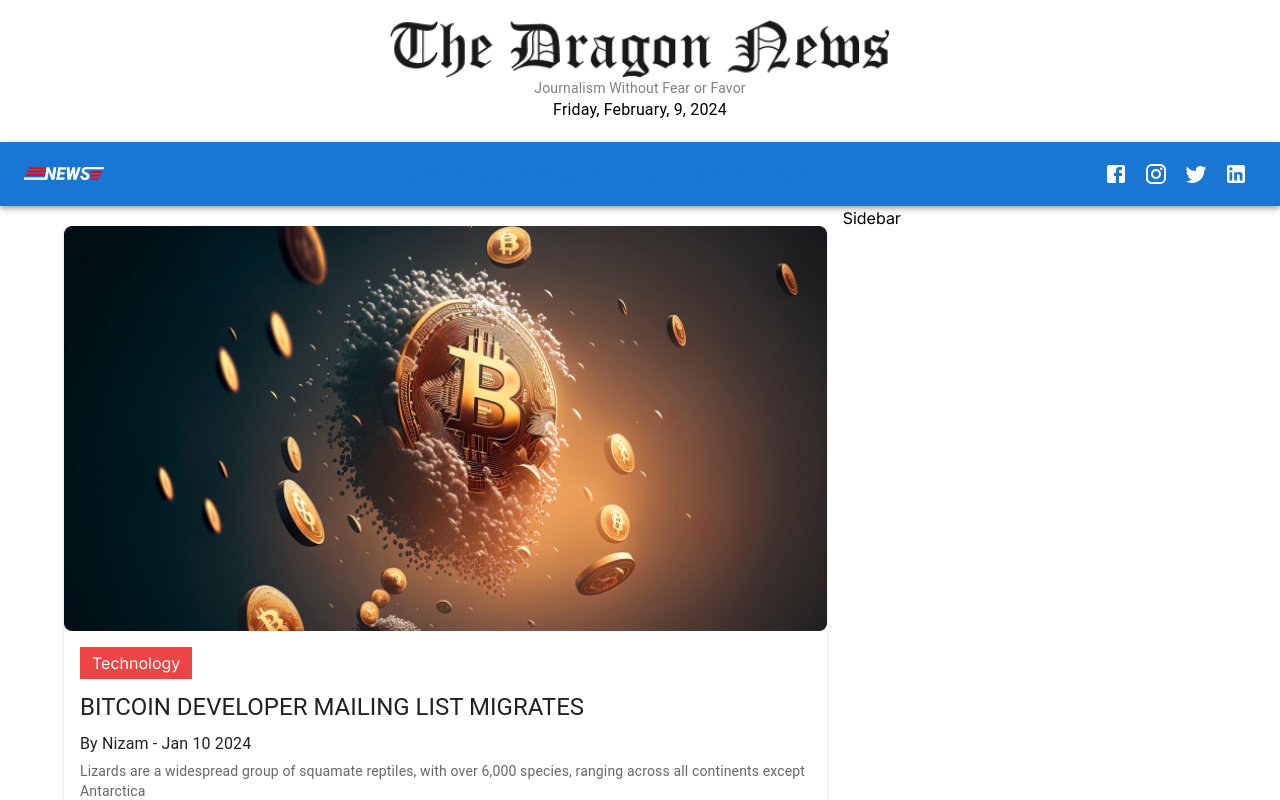
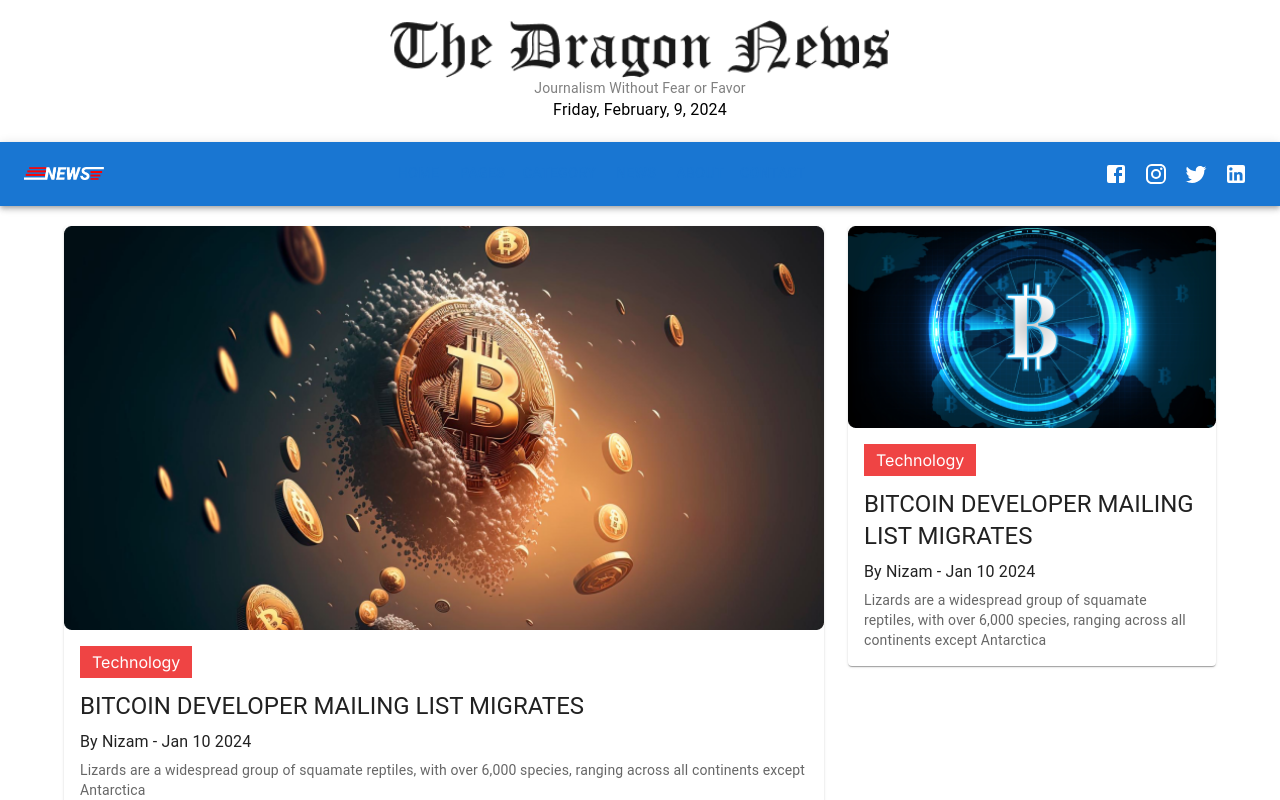
Before and after one commit to programmernizam/Dragon-News, a Next.js app: page / in a window 1280 px wide. Shown: the top 800 px of the page. Built offline with nearby package versions, Linux system fonts and the light colour scheme.

Commit message:
[Start] Design sidebar component

```diff
--- a/src/app/page.js
+++ b/src/app/page.js
@@ -1,15 +1,16 @@
 import LatestNews from '@/components/ui/LatestNews/LatestNews';
+import Sidebar from '@/components/ui/Sidebar/Sidebar';
 import Grid from '@mui/material/Grid';
 
 export default function HomePage() {
   return (
     <div>
-      <Grid container spacing={2}>
+      <Grid container spacing={3}>
         <Grid item xs={8}>
           <LatestNews />
         </Grid>
         <Grid item xs={4}>
-          <h2>Sidebar</h2>
+          <Sidebar />
         </Grid>
       </Grid>
     </div>
--- a/src/components/ui/LatestNews/LatestNews.js
+++ b/src/components/ui/LatestNews/LatestNews.js
@@ -4,7 +4,7 @@ import Grid from '@mui/material/Grid';
 import Image from "next/image";
 export default function LatestNews() {
     return (
-        <Box className="my-5">
+        <Box className="py-5">
             <Card>
                 <CardActionArea>
                     <CardMedia>
@@ -26,7 +26,7 @@ export default function LatestNews() {
                     </CardContent>
                 </CardActionArea>
             </Card>
-            <Grid container rowSpacing={3} columnSpacing={{ xs: 1, sm: 2, md: 3 }} className='mt-2'>
+            <Grid container rowSpacing={3} columnSpacing={{ xs: 1, sm: 2, md: 3 }} className='pt-6'>
                 <Grid item xs={6}>
                     <Card>
                         <CardActionArea>
--- /dev/null
+++ b/src/components/ui/Sidebar/Sidebar.js
@@ -0,0 +1,30 @@
+import topNews from '@/assets/side-top-news.png';
+import { Box, Card, CardActionArea, CardContent, CardMedia, Typography } from "@mui/material";
+import Image from "next/image";
+export default function Sidebar() {
+    return (
+        <Box className="py-5">
+            <Card>
+                <CardActionArea>
+                    <CardMedia>
+                        <Image src={topNews} alt="top news" width={800} />
+                    </CardMedia>
+                    <CardContent>
+                        <p className='inline-block
+                     bg-red-500 px-3 py-1 text-white mb-3'>Technology</p>
+                        <Typography gutterBottom variant="h5" component="div">
+                            BITCOIN DEVELOPER MAILING LIST MIGRATES
+                        </Typography>
+                        <Typography gutterBottom className='my-3'>
+                            By Nizam - Jan 10 2024
+                        </Typography>
+                        <Typography variant="body2" color="text.secondary">
+                            Lizards are a widespread group of squamate reptiles, with over 6,000
+                            species, ranging across all continents except Antarctica
+                        </Typography>
+                    </CardContent>
+                </CardActionArea>
+            </Card>
+        </Box>
+    )
+}
```
